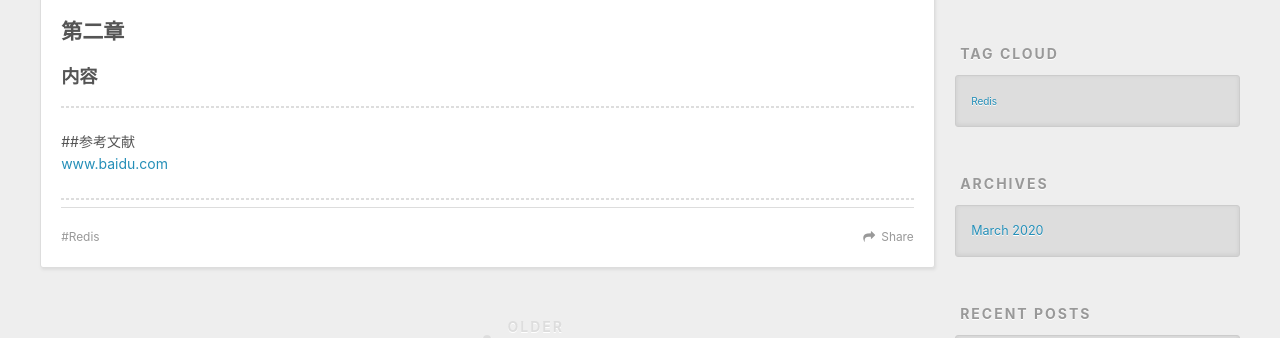
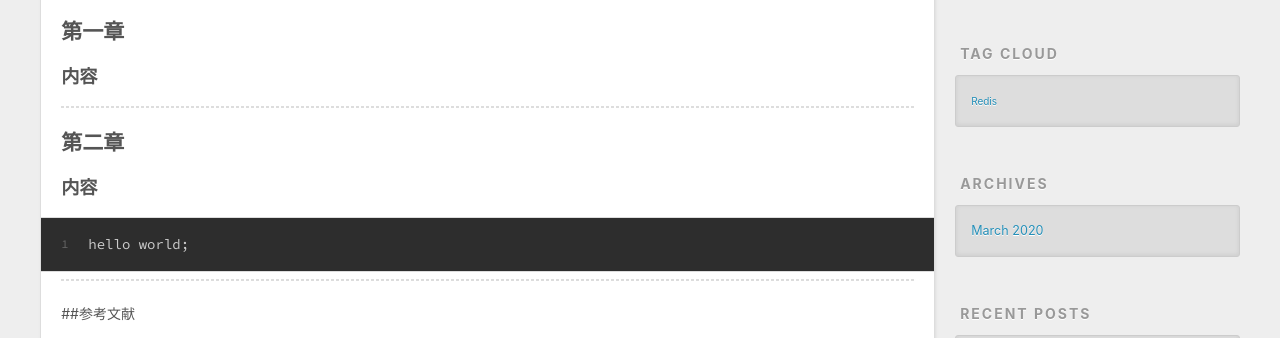
Before and after one commit to MonkeyYunfei/MonkeyYunfei.github.io, a plain HTML site: page 2020/03/31/my-first-blog/index.html in a window 1280 px wide. Shown: the part 434-772 px from the top of the page. Drawn offline with nearby package versions, Linux system fonts and the light colour scheme.

Commit message:
Site updated: 2020-03-31 14:31:15

```diff
--- a/2020/03/31/my-first-blog/index.html
+++ b/2020/03/31/my-first-blog/index.html
@@ -7,15 +7,15 @@
 
   <title>my first blog | Hexo</title>
   <meta name="viewport" content="width=device-width, initial-scale=1, maximum-scale=1">
-  <meta name="description" content="第二章内容 ##参考文献www.baidu.com">
+  <meta name="description" content="第一章内容 第二章内容1hello world;     ##参考文献 www.baidu.com">
 <meta property="og:type" content="article">
 <meta property="og:title" content="my first blog">
 <meta property="og:url" content="http://yoursite.com/2020/03/31/my-first-blog/index.html">
 <meta property="og:site_name" content="Hexo">
-<meta property="og:description" content="第二章内容 ##参考文献www.baidu.com">
+<meta property="og:description" content="第一章内容 第二章内容1hello world;     ##参考文献 www.baidu.com">
 <meta property="og:locale" content="en_US">
 <meta property="article:published_time" content="2020-03-31T04:34:03.000Z">
-<meta property="article:modified_time" content="2020-03-31T04:37:42.875Z">
+<meta property="article:modified_time" content="2020-03-31T06:27:56.592Z">
 <meta property="article:author" content="John Doe">
 <meta property="article:tag" content="Redis">
 <meta name="twitter:card" content="summary">
@@ -89,10 +89,14 @@
 
     <div class="article-entry" itemprop="articleBody">
 
-        <h2 id="第二章"><a href="#第二章" class="headerlink" title="第二章"></a>第二章</h2><h3 id="内容"><a href="#内容" class="headerlink" title="内容"></a>内容</h3><hr>
-<p>##参考文献<br><a href="http://www.baidu.com" target="_blank" rel="noopener">www.baidu.com</a></p>
+        <h2 id="第一章"><a href="#第一章" class="headerlink" title="第一章"></a>第一章</h2><h3 id="内容"><a href="#内容" class="headerlink" title="内容"></a>内容</h3><hr>
+<h2 id="第二章"><a href="#第二章" class="headerlink" title="第二章"></a>第二章</h2><h3 id="内容-1"><a href="#内容-1" class="headerlink" title="内容"></a>内容</h3><figure class="highlight java"><table><tr><td class="gutter"><pre><span class="line">1</span><br></pre></td><td class="code"><pre><span class="line">hello world;</span><br></pre></td></tr></table></figure>
+
+
+
 <hr>
-
+<p>##参考文献</p>
+<h2 id="www-baidu-com"><a href="#www-baidu-com" class="headerlink" title="www.baidu.com"></a><a href="http://www.baidu.com" target="_blank" rel="noopener">www.baidu.com</a></h2>
 
     </div>
     <footer class="article-footer">
```
Also changed, not shown: index.html (+7 -3 lines).
